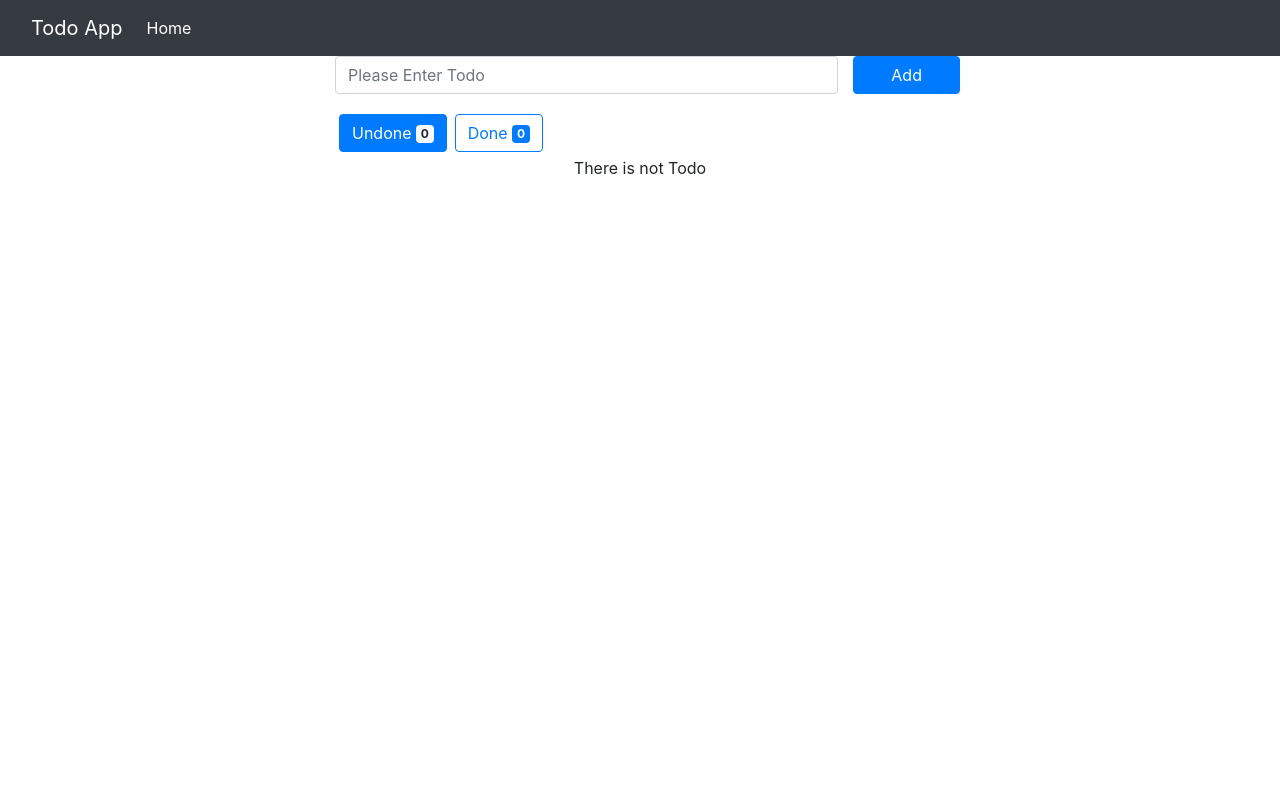
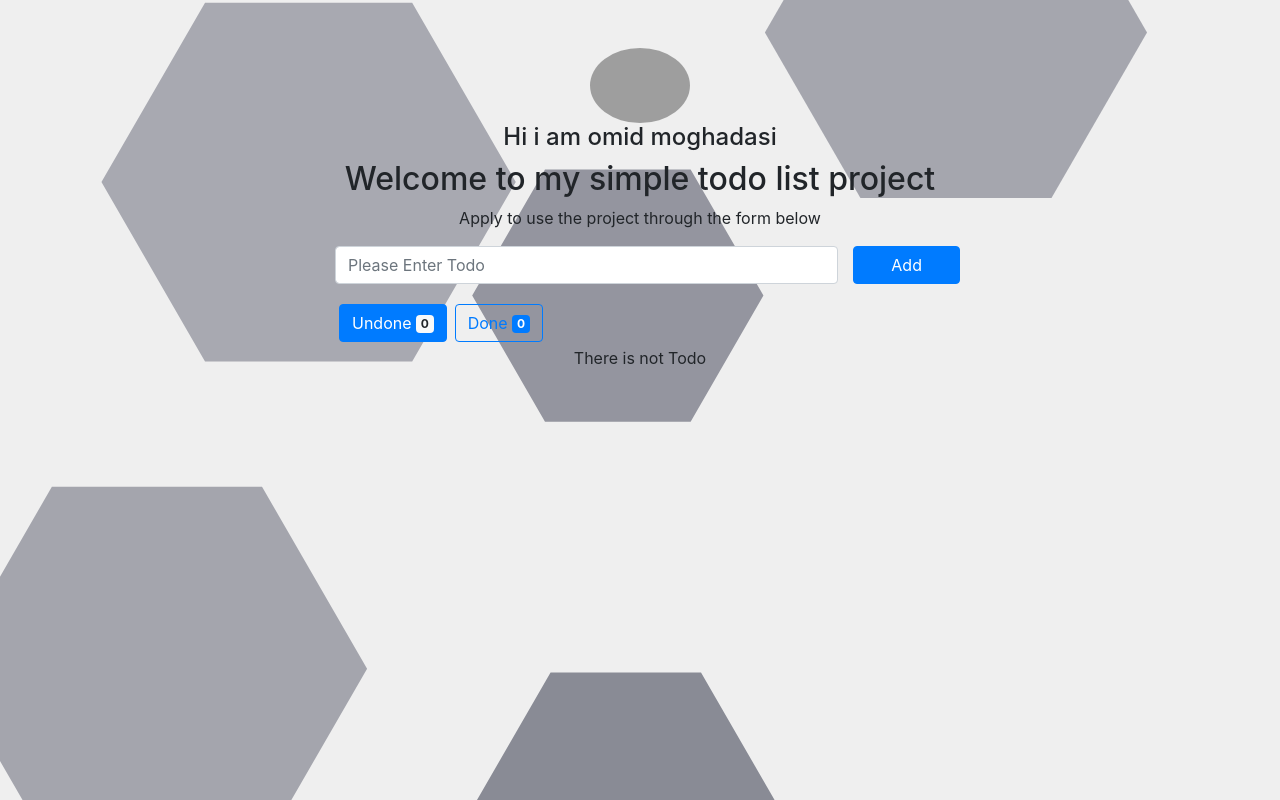
Before and after one commit to omoghadasi/TodoApp-ReactJS, a React (Create React App) app: page / in a window 1280 px wide. Built offline with nearby package versions, Linux system fonts and the light colour scheme; grey boxes are pictures that could not be loaded.

Commit message:
Import tsParticles library for background app

```diff
--- a/package.json
+++ b/package.json
@@ -11,6 +11,7 @@
     "react-bootstrap": "^1.6.1",
     "react-dom": "^17.0.2",
     "react-scripts": "4.0.3",
+    "react-tsparticles": "^1.31.2",
     "web-vitals": "^1.1.2"
   },
   "scripts": {
--- a/src/App.js
+++ b/src/App.js
@@ -12,6 +12,8 @@ import AppReducer from "./Reducers/AppReducer";
 
 //Import Contexts
 import TodosContext from "./Contexts/Todos";
+import Particles from "react-tsparticles";
+
 
 function App() {
     const [state, dispatch] = useReducer(AppReducer, {
@@ -23,7 +25,94 @@ function App() {
             todos: state.todos,
             dispatch
         }}>
-            <div className="App">
+            <div className="App pt-5 pb-5">
+                <Particles style={{
+                    position: "absolute",
+                    top: 0,
+                    left: 0,
+                    width: "100%",
+                    height: "100%",
+                    zIndex: -1
+                }}
+                           id="tsparticles"
+                           options={{
+                               background: {
+                                   color: {
+                                       value: "#efefef"
+                                   },
+                                   position: "50% 50%",
+                                   repeat: "no-repeat",
+                                   size: "cover"
+                               },
+                               fullScreen: {
+                                   enable: true,
+                                   zIndex: -1
+                               },
+                               particles: {
+                                   color: {
+                                       value: "#1b1e34"
+                                   },
+                                   move: {
+                                       attract: {
+                                           rotate: {
+                                               x: 600,
+                                               y: 1200
+                                           }
+                                       },
+                                       enable: true,
+                                       path: {},
+                                       outModes: {
+                                           bottom: "out",
+                                           left: "out",
+                                           right: "out",
+                                           top: "out"
+                                       },
+                                       speed: 0.2
+                                   },
+                                   number: {
+                                       density: {
+                                           enable: true
+                                       },
+                                       value: 4
+                                   },
+                                   opacity: {
+                                       random: {
+                                           enable: true,
+                                           minimumValue: 0.3
+                                       },
+                                       value: {
+                                           min: 0.3,
+                                           max: 0.5
+                                       },
+                                       animation: {
+                                           speed: 1,
+                                           minimumValue: 0.1
+                                       }
+                                   },
+                                   shape: {
+                                       options: {
+                                           polygon: {
+                                               sides: 6
+                                           }
+                                       },
+                                       type: "polygon"
+                                   },
+                                   size: {
+                                       random: {
+                                           enable: true,
+                                           minimumValue: 100
+                                       },
+                                       value: {
+                                           min: 100,
+                                           max: 160
+                                       },
+                                       animation: {
+                                           minimumValue: 40
+                                       }
+                                   }
+                               }
+                           }}
+                />
                 <Header/>
                 <div className="d-flex justify-content-center align-items-center flex-column">
                     <TodoForm/>
--- a/src/Layouts/Header.js
+++ b/src/Layouts/Header.js
@@ -2,22 +2,15 @@ import React from "react";
 
 function Header() {
     return (
-        <nav className="navbar navbar-expand-lg navbar-dark bg-dark bg-light">
-            <div className="container-fluid">
-                <a className="navbar-brand"
-                   href="#">Todo App</a>
-                <div className="collapse navbar-collapse"
-                     id="navbarSupportedContent">
-                    <ul className="navbar-nav me-auto mb-2 mb-lg-0">
-                        <li className="nav-item">
-                            <a className="nav-link active"
-                               aria-current="page"
-                               href="#">Home</a>
-                        </li>
-                    </ul>
-                </div>
-            </div>
-        </nav>
+        <div className="d-inline-block">
+            <img src="http://imomid.ir/wp-content/uploads/2021/06/Logo.png"
+                 className="mx-auto d-block rounded-circle"
+                 alt="Logo"
+                 width="100"/>
+            <h4>Hi i am omid moghadasi</h4>
+            <h2>Welcome to my simple todo list project</h2>
+            <p>Apply to use the project through the form below</p>
+        </div>
     )
 }
 
```
Also changed, not shown: 1 other file (tests, documents, lock files or other folders).
